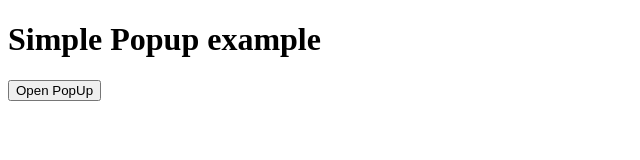
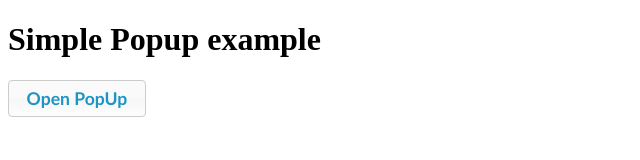
Before and after one commit to hzitoun/simpop, a plain HTML site: page index.html in a window 1280 px wide. Shown: the whole page, without its empty margins (0-640 px from the left). Drawn offline with Linux system fonts and the light colour scheme.

Commit message:
Update index.html

```diff
--- a/index.html
+++ b/index.html
@@ -2,6 +2,7 @@
 <html>
 <head>
     <meta http-equiv="content-type" content="text/html; charset=UTF-8">
+    <link href="css/jquery-ui.min.css" rel="stylesheet">
     <script src="js/jqueryui/jquery-1.12.3.min.js"></script>
     <script src="js/jqueryui/jquery-ui.min.js"></script>
 </head>
```
